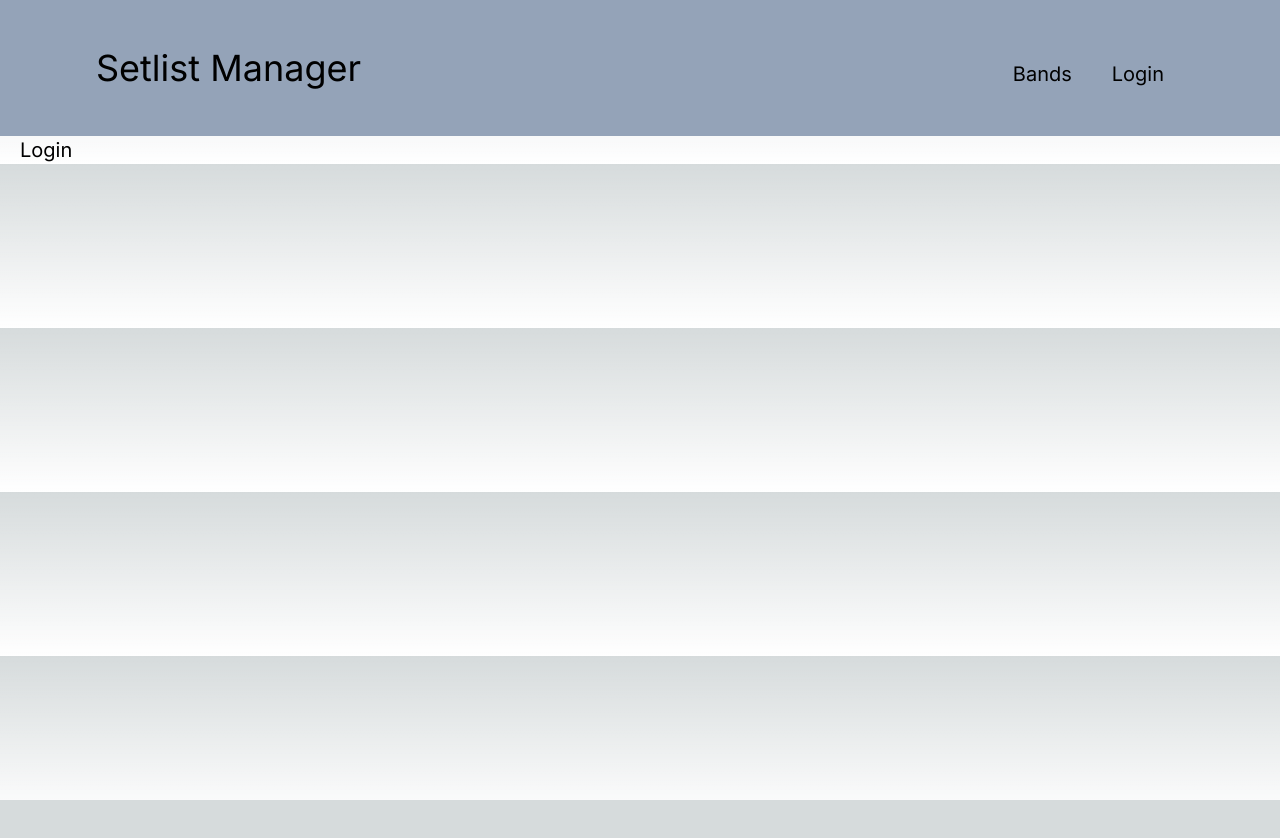
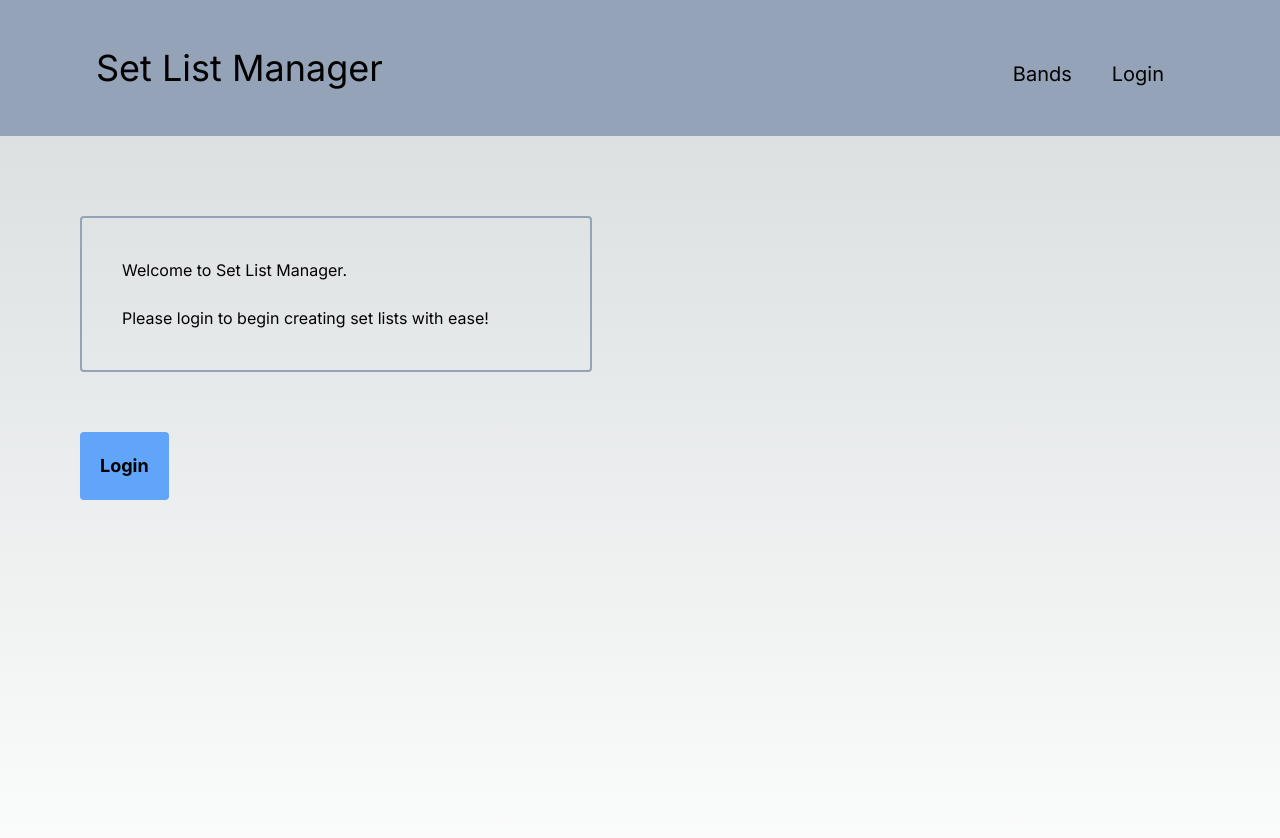
Before and after one commit to Aaron-Hoffman/setlist-manager, a Next.js app: page /login in a window 1280 px wide. Shown: the top 838 px of the page. Before the commit the page ends 800 px from the top, so only its background shows below. Built offline with nearby package versions, Linux system fonts and the light colour scheme; no server answers.

Commit message:
Clean up login page

```diff
--- a/app/login/page.tsx
+++ b/app/login/page.tsx
@@ -1,13 +1,27 @@
 import LoginButton from "@/components/LoginButton";
 import { getServerSession } from "next-auth";
 import { authOptions } from "@/utils/auth";
+import Link from "next/link";
 
 const LoginPage = async () => {
     const session = await getServerSession(authOptions);
     return (
-        <>
-            {!session && <LoginButton />}
-        </>
+        <main className="h-screen p-20">
+            {!session && (
+                <div>
+                    <div className="border-slate-400 border-2 rounded p-10 max-w-lg mb-10">
+                        <p className="pb-6">Welcome to Set List Manager.</p>
+                        <p>Please login to begin creating set lists with ease!</p>
+                    </div>
+                    <LoginButton />
+                </div>
+            )}
+            {session && (
+                <div>
+                    <p>You are logged in, please <Link href="/bands" className="underline">add a band to continue.</Link></p>
+                </div>
+            )}
+        </main>
     );
 }
 
--- a/components/Header.tsx
+++ b/components/Header.tsx
@@ -4,7 +4,7 @@ import Link from "next/link";
 const Header = () => {
     return (
         <header className="flex justify-between items-end px-24 py-12 bg-slate-400">
-            <Link href="/"><h1 className="text-4xl">Setlist Manager</h1></Link>
+            <Link href="/"><h1 className="text-4xl">Set List Manager</h1></Link>
             <HeaderNavMenu />
         </header>
     )
--- a/components/HeaderNavMenu.tsx
+++ b/components/HeaderNavMenu.tsx
@@ -15,7 +15,7 @@ const HeaderNavMenu = async () => {
                 </li>
                 <li>
                     {session && <LogoutButton />}
-                    {!session && <LoginButton />}
+                    <Link className="px-5 text-xl" href="/login">Login</Link>
                 </li>
             </ul>
         </nav>
--- a/components/LoginButton.tsx
+++ b/components/LoginButton.tsx
@@ -3,7 +3,7 @@ import { signIn } from "next-auth/react"
 
 const LoginButton = () => {
   return (
-    <button className="px-5 text-xl" onClick={async () => await signIn('google')}>Login</button>
+    <button className="p-5 mt-5 bg-blue-400 rounded font-bold text-lg" onClick={async () => await signIn('google')}>Login</button>
   );
 }
 
```
